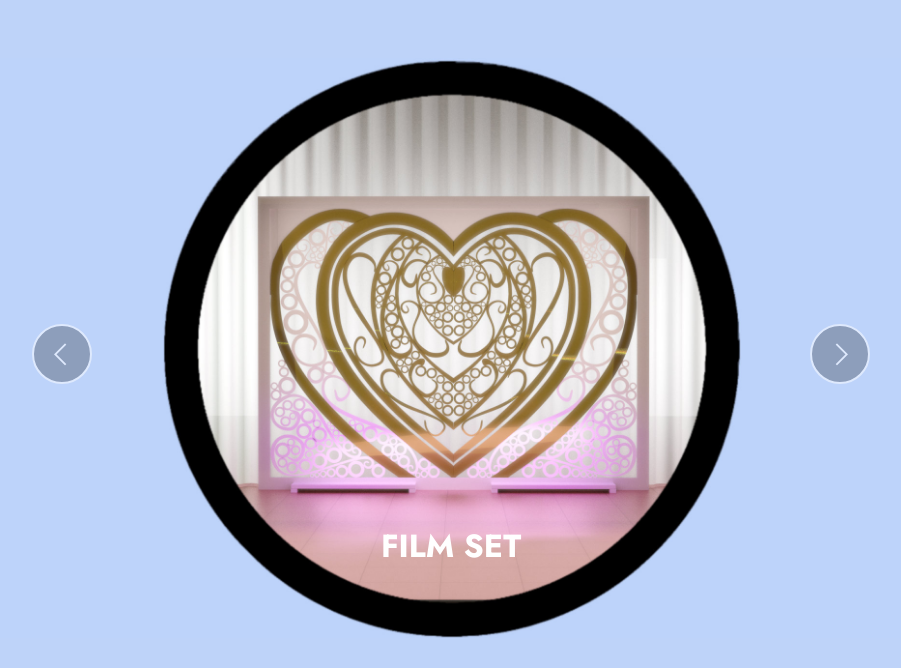
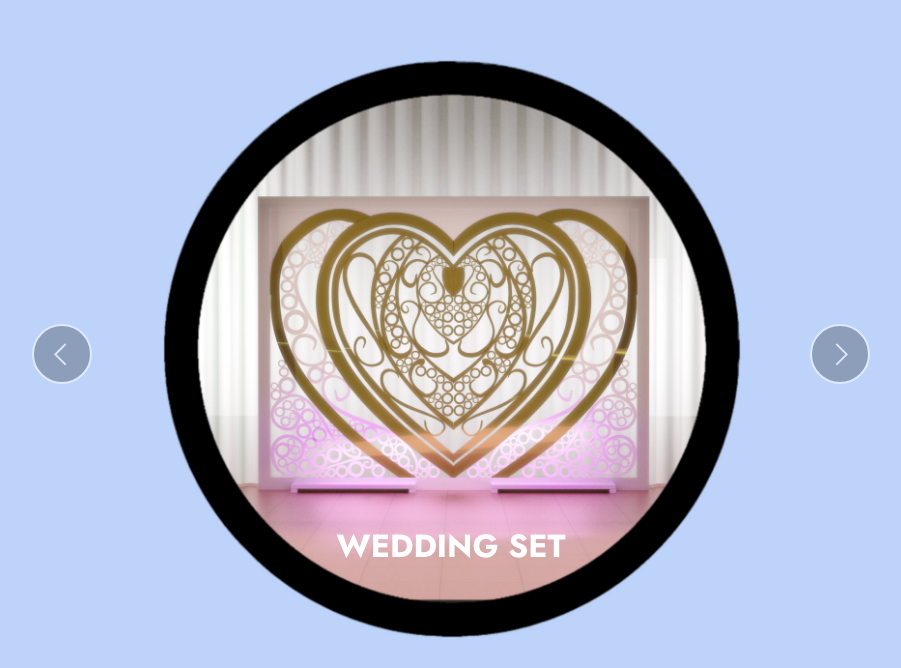
Before and after one commit to gautamparwar/gautamparwar.github.io, a plain HTML site: page gallery.html in a window 1280 px wide. Shown: the part 132-800 px from the top of the page, without its empty margins (189-1090 px from the left). Drawn offline with Linux system fonts and the light colour scheme; files whose address does not match are found by name.

Commit message:
Update gallery.html

```diff
--- a/gallery.html
+++ b/gallery.html
@@ -60,7 +60,7 @@
                                 <img class="d-block w-100" src="assets/images/dronegallery004-1900x1200.jpg" alt="Mobirise Website Builder" data-slide-to="1" data-bs-slide-to="1">
                                 <div class="carousel-caption d-none d-md-block">
                                     <h5 class="mbr-section-subtitle mbr-fonts-style display-5">
-                                        <strong>FILM SET</strong></h5>
+                                        <strong>WEDDING SET</strong></h5>
 
                                 </div>
                             </div>
```
